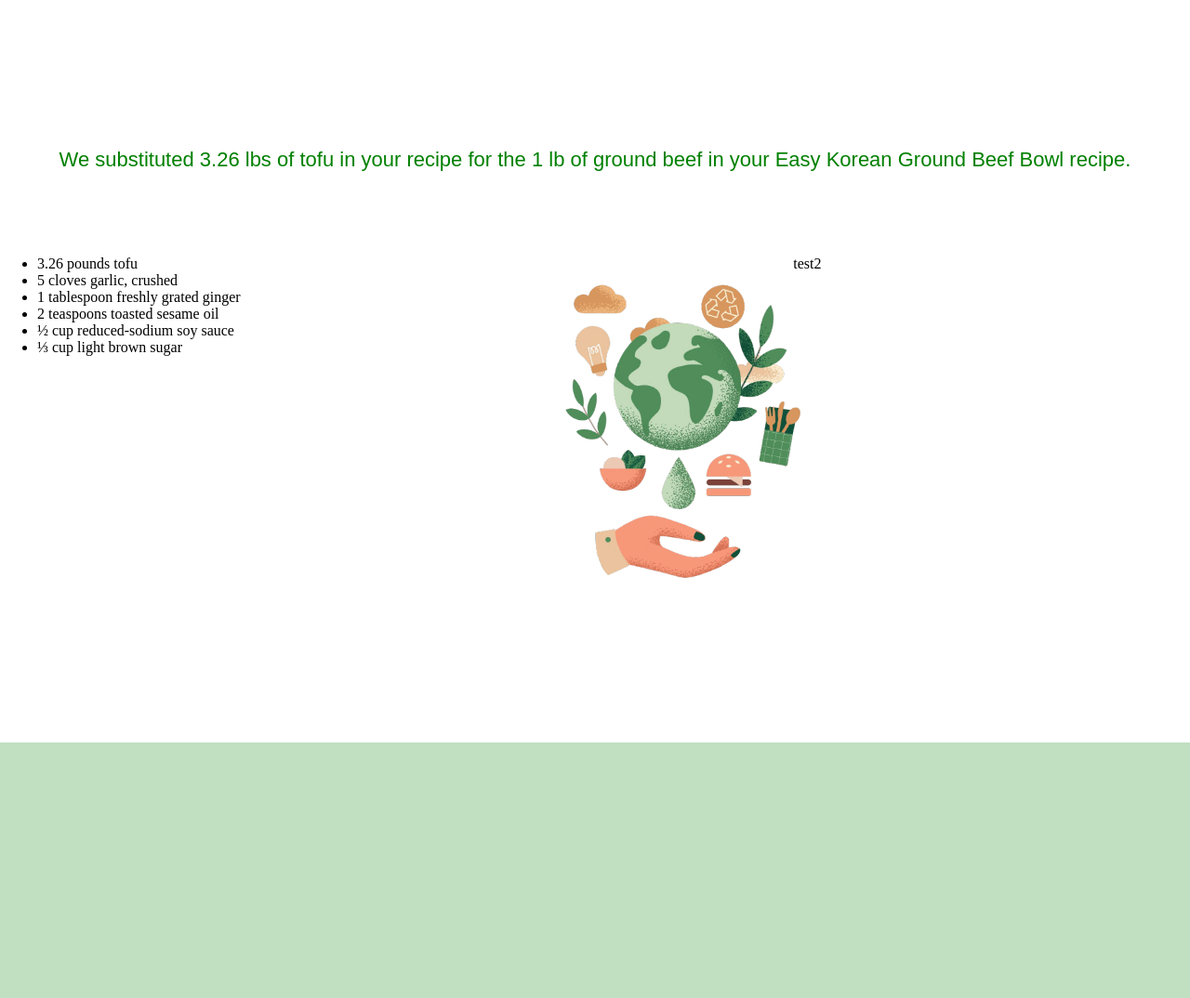
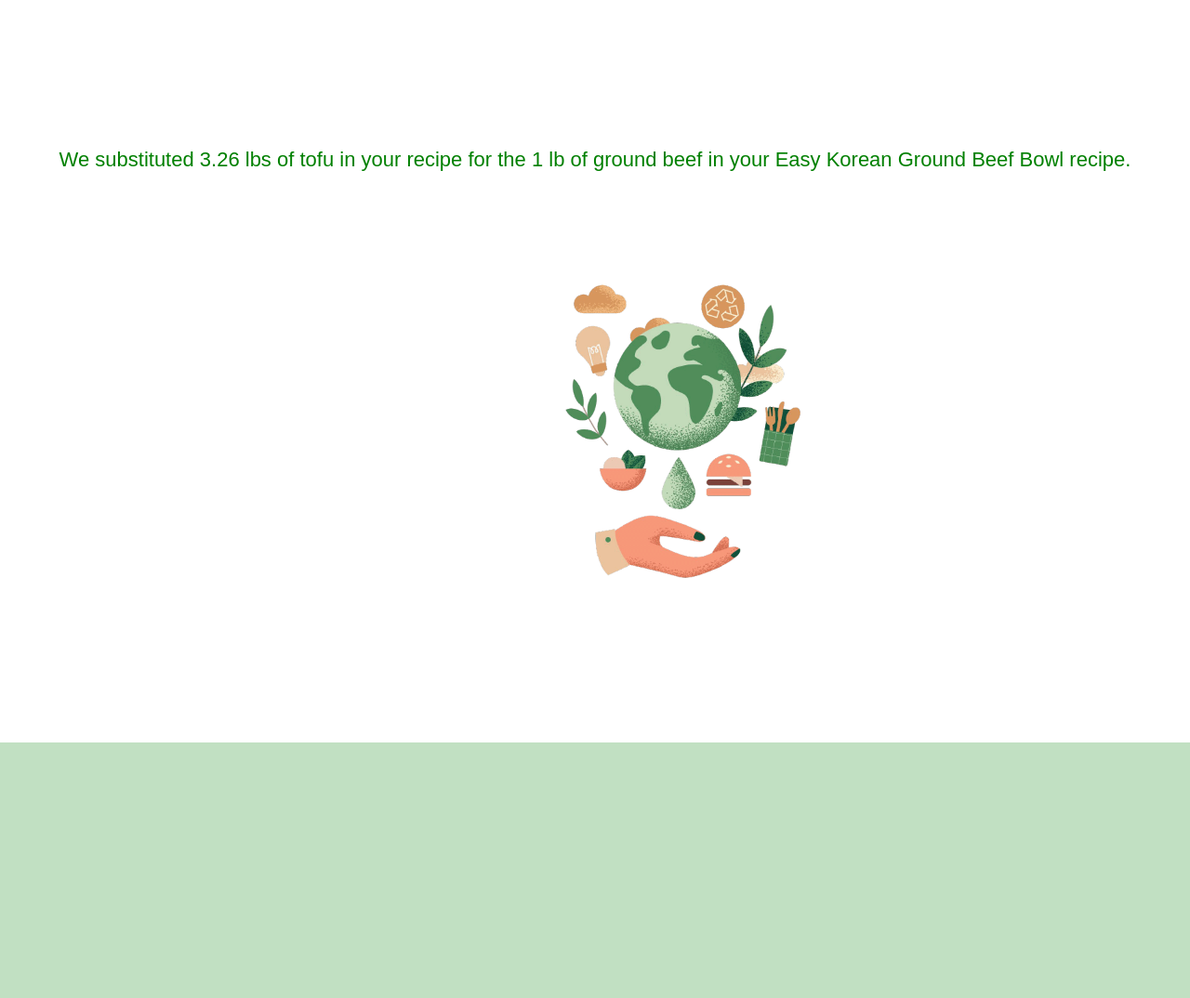
Before and after one commit to zhenrup/SheHacksV, a Flask app: page / in a window 1280 px wide. Shown: the part 801-1875 px from the top of the page at 93% size. Run offline with Flask 2, Linux system fonts and the light colour scheme.

Commit message:
one more

```diff
--- a/templates/index.html
+++ b/templates/index.html
@@ -35,19 +35,14 @@
 
             </ul> -->
             <div class = "class1">
-                <ul>
-                    <li>3.26 pounds tofu</li>
-                    <li>5 cloves garlic, crushed</li>
-                    <li>1 tablespoon freshly grated ginger</li>
-                    <li>2 teaspoons toasted sesame oil</li>
-                    <li>½ cup reduced-sodium soy sauce</li>
-                    <li>⅓ cup light brown sugar</li>
-                </ul>
+
             </div>
             <div class = "class2">
                 <img src="image/sustainability.jpg" altr = "earth pic" class ="center">
             </div>
-            <div class = "class3">test2</div>
+            <div class = "class3">
+
+            </div>
         </section>
 
         <section class = "output_carbon">
```
